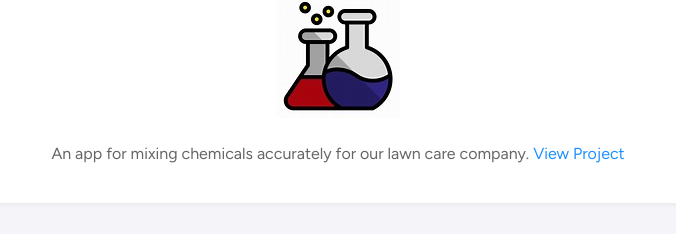
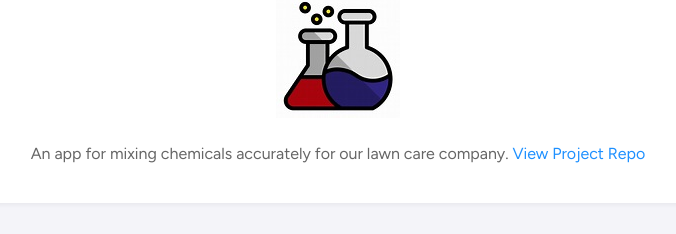
Before and after one commit to CS81Turf/portfolio, a plain HTML site: page index.html in a window 1280 px wide. Shown: the part 1666-1900 px from the top of the page, without its empty margins (302-978 px from the left). Drawn offline with Linux system fonts and the light colour scheme.

Commit message:
Added the word Repo to view CheMixerPro repo

```diff
--- a/index.html
+++ b/index.html
@@ -104,7 +104,7 @@
               href="https://github.com/CS81Turf/chemixer-pro"
               target="_blank"
               rel="noopener noreferrer"
-              >View Project</a
+              >View Project Repo</a
             >
           </p>
         </article>
```
